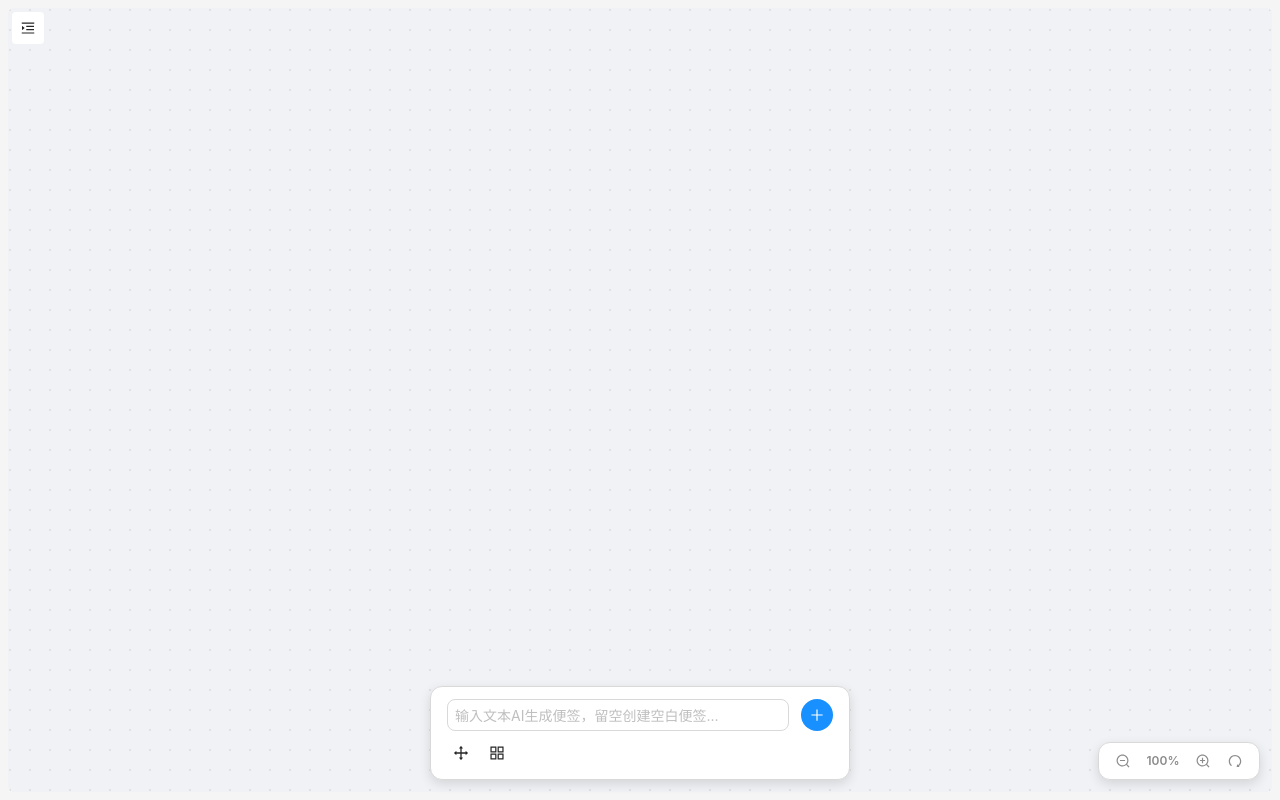
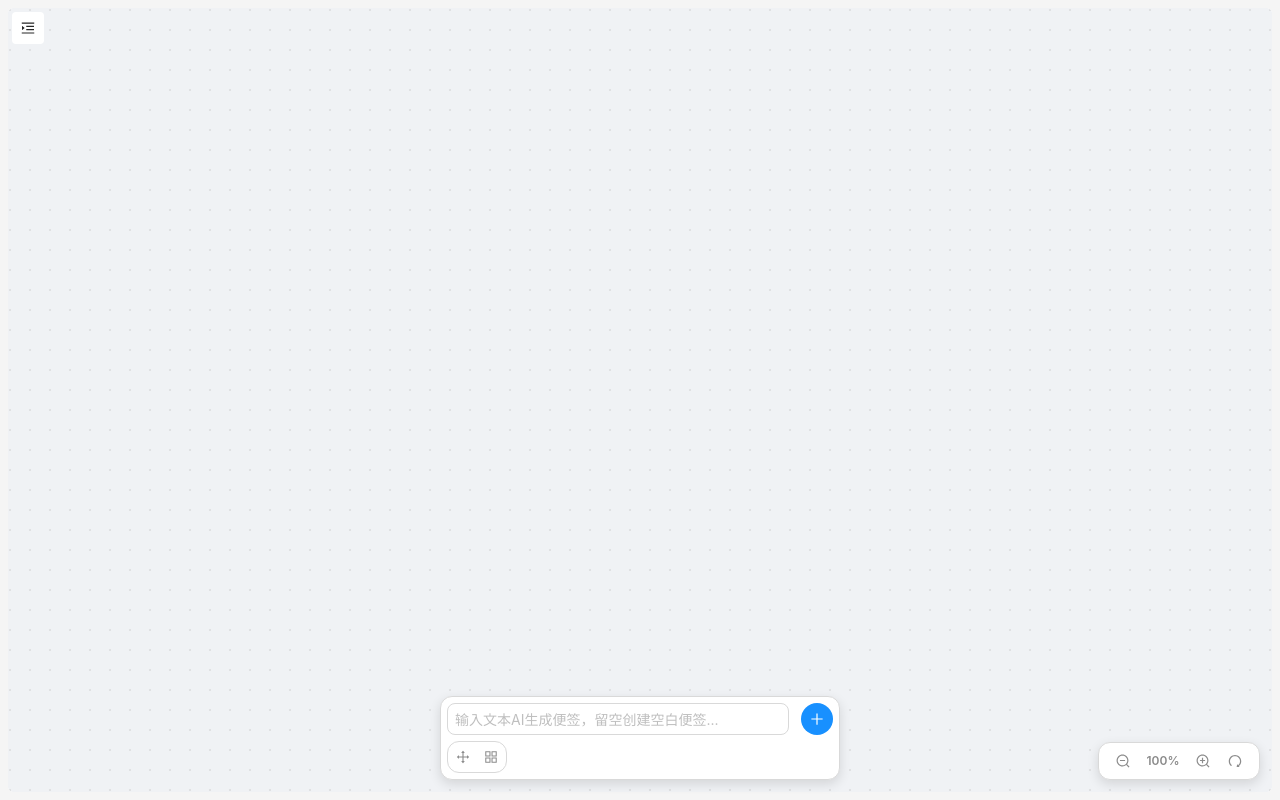
Before and after one commit to duobaobox/infinitynote, a React (Vite) app: page / in a window 1280 px wide. Built offline with nearby package versions, Linux system fonts and the light colour scheme.

Commit message:
style(NoteWorkbench): 优化工具栏样式，调整间距和按钮类型，简化布局

```diff
--- a/src/components/NoteWorkbench/index.module.css
+++ b/src/components/NoteWorkbench/index.module.css
@@ -11,15 +11,15 @@
   transform: translateX(-50%);
   display: flex;
   flex-direction: column;
-  gap: 8px;
-  padding: 12px 16px;
+  gap: 6px;
+  padding: 6px 6px;
   background: var(--color-bg-elevated);
   border: 1px solid var(--color-border);
   border-radius: 12px;
   box-shadow: var(--box-shadow-secondary);
   backdrop-filter: blur(8px);
   z-index: 1001;
-  width: 420px;
+  width: 400px;
   transition: all 0.3s ease;
 }
 
@@ -130,6 +130,46 @@
   box-shadow: none !important;
 }
 
+/* 工具组容器 - 极简胶囊条（小巧版） */
+.toolbarGroup {
+  display: flex;
+  align-items: center;
+  gap: 4px;
+  background: var(--color-bg-elevated);
+  border: 1px solid var(--color-border);
+  border-radius: 12px;
+  padding: 3px;
+}
+
+/* 极简图标按钮（24px 更精致） */
+.iconButton {
+  width: 24px !important;
+  height: 24px !important;
+  min-width: 24px !important;
+  min-height: 24px !important;
+  display: inline-flex !important;
+  align-items: center !important;
+  justify-content: center !important;
+  padding: 0 !important;
+  border: none !important;
+  background: transparent !important;
+  color: var(--color-text-secondary) !important;
+  border-radius: 6px !important;
+  transition: all 0.15s ease !important;
+}
+
+.iconButton:hover {
+  background: var(--color-bg-container) !important;
+  color: var(--color-text) !important;
+  transform: translateY(-1px);
+}
+
+/* 激活态（色值略深） */
+.iconButtonActive {
+  background: var(--color-primary-bg-hover) !important;
+  color: var(--color-primary) !important;
+}
+
 /* 响应式设计 - 简化 */
 @media (max-width: 768px) {
   .consoleContainer {
--- a/src/components/NoteWorkbench/index.tsx
+++ b/src/components/NoteWorkbench/index.tsx
@@ -1,5 +1,5 @@
 import React, { useState, useCallback, useEffect } from "react";
-import { Input, Button, Space, Tooltip } from "antd";
+import { Input, Button, Tooltip } from "antd";
 import {
   PlusOutlined,
   RobotOutlined,
@@ -236,30 +236,32 @@ export const NoteWorkbench: React.FC<NoteWorkbenchProps> = ({
 
       {/* 第二行：画布工具栏 */}
       <div className={styles.canvasToolbarRow}>
-        <Space size={8} style={{ justifyContent: "flex-start", width: "100%" }}>
+        <div className={styles.toolbarGroup}>
           <Tooltip
             title={isDragMode ? "关闭拖动模式" : "开启拖动模式（空格）"}
             placement="top"
           >
             <Button
-              type={isDragMode ? "primary" : "default"}
+              type="text"
               size="small"
               icon={<DragOutlined />}
               onClick={() => onToggleDragMode?.(!isDragMode)}
-              className={styles.toolbarButton}
+              className={`${styles.iconButton} ${
+                isDragMode ? styles.iconButtonActive : ""
+              }`}
             />
           </Tooltip>
 
           <Tooltip title="一键整理便签" placement="top">
             <Button
-              type="default"
+              type="text"
               size="small"
               icon={<AppstoreOutlined />}
               onClick={onOrganizeNotes}
-              className={styles.toolbarButton}
+              className={styles.iconButton}
             />
           </Tooltip>
-        </Space>
+        </div>
       </div>
     </div>
   );
```
